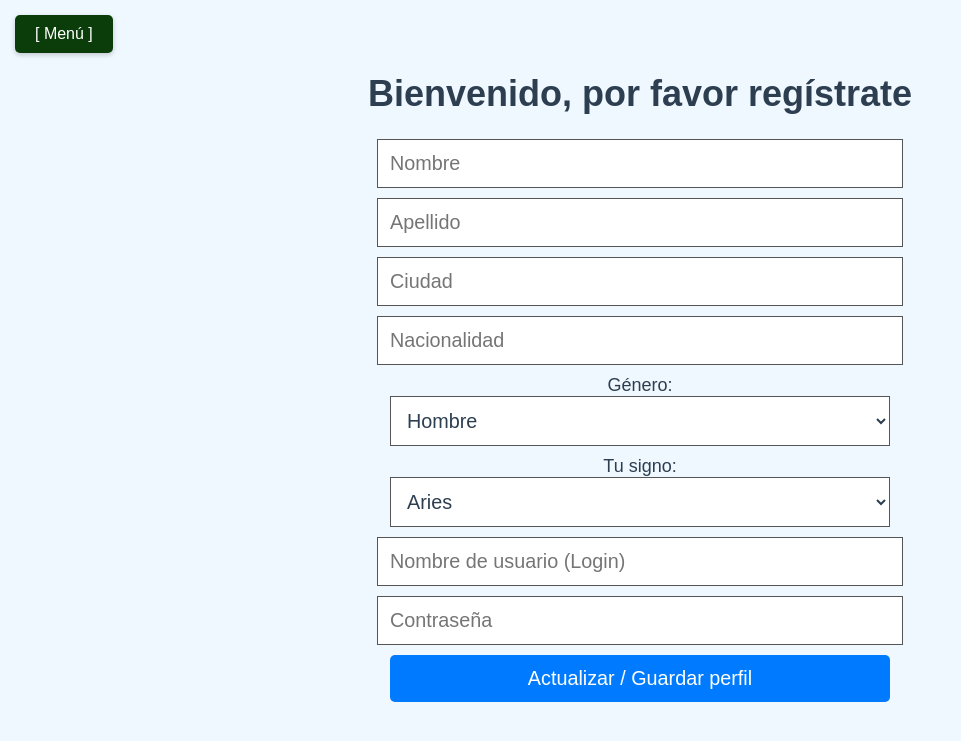
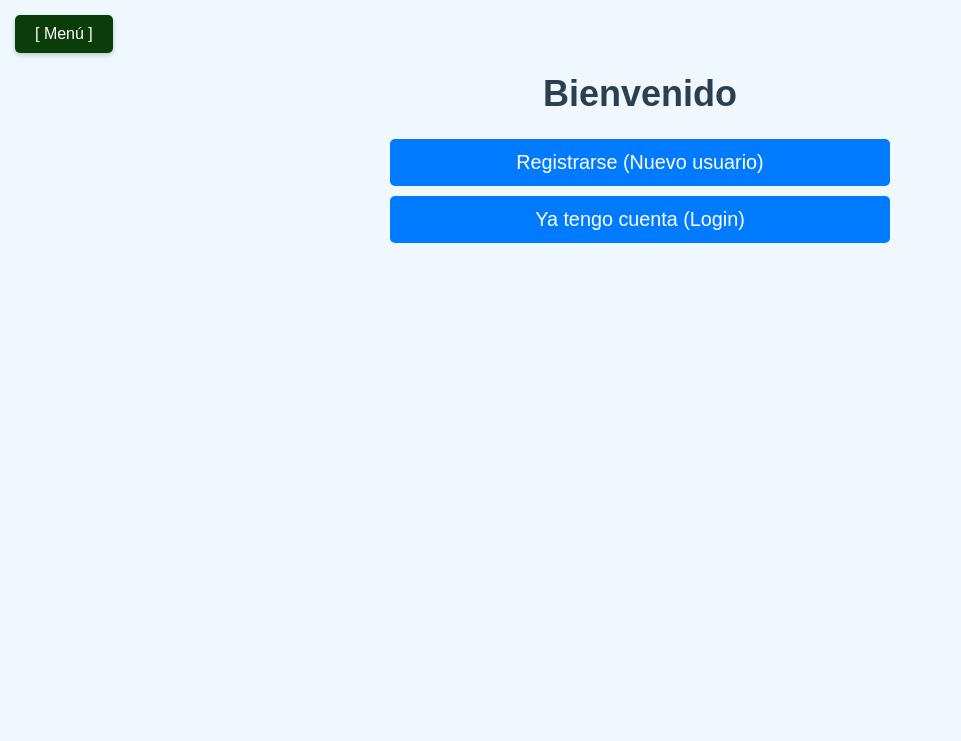
Before and after one commit to maxpro4kzzz-glitch/maxiweb-2026, a Flask app: page / in a window 1280 px wide. Shown: the top 741 px of the page, without its empty margins (0-961 px from the left). Run offline with Flask 3, Linux system fonts and the light colour scheme; parts of the project's set-up code (start-up, migrations or seed data) failed here and were passed over.

Commit message:
Implementar sistema de login y formularios separados en login.html

```diff
--- a/app.py
+++ b/app.py
@@ -1,6 +1,6 @@
 from flask import Flask, render_template, request, redirect, url_for, flash, session
 from flask_sqlalchemy import SQLAlchemy
-from flask_login import LoginManager
+from flask_login import LoginManager, UserMixin, login_user, current_user
 from datetime import datetime, timedelta
 from pytz import timezone
 import random
@@ -11,9 +11,9 @@ from functools import wraps
 def login_requerido(f):
     @wraps(f)
     def decorated_function(*args, **kwargs):
-        if 'nombre' not in session:
-            flash("Por favor, regístrate primero.")
-            return redirect(url_for('login')) # O redirígelo a un login si tienes
+        if not current_user.is_authenticated:
+            flash("Por favor, inicia sesión primero.")
+            return redirect(url_for('login_ruta')) # Esta ruta la crearemos luego
         return f(*args, **kwargs)
     return decorated_function
 
@@ -28,7 +28,8 @@ app.config['PERMANENT_SESSION_LIFETIME'] = timedelta(days=30)
 # Lista de visitantes que ya tenías
 visitantes = []
 
-class User(db.Model):
+# Cámbialo por esto:
+class User(db.Model, UserMixin):
     id = db.Column(db.Integer, primary_key=True)
     username = db.Column(db.String(80), unique=True, nullable=False)
     password_hash = db.Column(db.String(128), nullable=False)
@@ -62,6 +63,22 @@ def index():
     return render_template("index.html", mensajes=mensajes)
     # Ordenamos por fecha descendente (lo último primero)
     return render_template("index.html", mensajes=mensajes)
+
+@app.route('/login', methods=['GET', 'POST'])
+def login_ruta():
+    if request.method == 'POST':
+        username = request.form.get('username')
+        password = request.form.get('password')
+        user = User.query.filter_by(username=username).first()
+
+        if user and bcrypt.check_password_hash(user.password_hash, password):
+            login_user(user)
+            flash("¡Bienvenido de nuevo!")
+            return redirect(url_for('index'))
+        else:
+            flash("Usuario o contraseña incorrectos.")
+
+    return render_template("login.html")
 
 @app.route('/enviar_mensaje', methods=['POST'])
 def enviar_mensaje():
--- a/templates/login.html
+++ b/templates/login.html
@@ -2,7 +2,7 @@
 <html lang="es">
 <head>
     <meta charset="UTF-8">
-    <title>Registro</title>
+    <title>Acceso al Foro</title>
     <link rel="stylesheet" href="{{ url_for('static', filename='estilo.css') }}">
 </head>
 <body>
@@ -10,39 +10,57 @@
 
     <div id="mi-menu" class="sidebar">
         <a href="javascript:void(0)" class="closebtn" onclick="cerrarMenu()">&times;</a>
-    <a href="/">Registro / Perfil</a>
-    <a href="/foro">Foro público</a> <a href="/juego">Juegos</a>
+        <a href="/">Registro / Login</a>
+        <a href="/foro">Foro público</a>
+        <a href="/juego">Juegos</a>
     </div>
-    <h1>Bienvenido, por favor regístrate</h1>
-   <form action="/perfil" method="POST">
-    <input type="text" name="nombre" value="{{ session.get('nombre', '') }}" placeholder="Nombre" required>
-    <input type="text" name="apellido" value="{{ session.get('apellido', '') }}" placeholder="Apellido" required>
-    <input type="text" name="ciudad" value="{{ session.get('ciudad', '') }}" placeholder="Ciudad" required>
-    <input type="text" name="nacionalidad" value="{{ session.get('nacionalidad', '') }}" placeholder="Nacionalidad" required>
+
+    <h1>Bienvenido</h1>
+
+    <div style="margin-bottom: 20px;">
+        <button onclick="mostrarForm('registro')">Registrarse (Nuevo usuario)</button>
+        <button onclick="mostrarForm('login')">Ya tengo cuenta (Login)</button>
+    </div>
+
+    <form id="form-registro" action="/perfil" method="POST" style="display:none;">
+        <h3>Crear nueva cuenta</h3>
+        <input type="text" name="nombre" placeholder="Nombre" required>
+        <input type="text" name="apellido" placeholder="Apellido" required>
+        <input type="text" name="ciudad" placeholder="Ciudad" required>
+        <input type="text" name="nacionalidad" placeholder="Nacionalidad" required>
 
         <label>Género:</label>
         <select name="genero">
-        <option value="hombre" {% if session.get('genero') == 'hombre' %}selected{% endif %}>Hombre</option>
-        <option value="mujer" {% if session.get('genero') == 'mujer' %}selected{% endif %}>Mujer</option>
+            <option value="hombre">Hombre</option>
+            <option value="mujer">Mujer</option>
         </select>
 
         <label>Tu signo:</label>
         <select name="signo">
             {% for s in ['Aries', 'Tauro', 'Geminis', 'Cancer', 'Leo', 'Virgo', 'Libra', 'Escorpio', 'Sagitario', 'Capricornio', 'Acuario', 'Piscis'] %}
-            <option value="{{ s }}" {% if session.get('signo') == s %}selected{% endif %}>{{ s }}</option>
+                <option value="{{ s }}">{{ s }}</option>
             {% endfor %}
         </select>
- <input type="text" name="username" placeholder="Nombre de usuario (Login)" required>
+
+        <input type="text" name="username" placeholder="Nombre de usuario" required>
         <input type="password" name="password" placeholder="Contraseña" required>
-    <button type="submit">Actualizar / Guardar perfil</button>
+        <button type="submit">Registrarse</button>
     </form>
+
+    <form id="form-login" action="/login" method="POST" style="display:none;">
+        <h3>Iniciar Sesión</h3>
+        <input type="text" name="username" placeholder="Nombre de usuario" required>
+        <input type="password" name="password" placeholder="Contraseña" required>
+        <button type="submit">Entrar</button>
+    </form>
+
     <script>
-    function abrirMenu() {
-        document.getElementById("mi-menu").style.width = "250px";
-    }
+        function abrirMenu() { document.getElementById("mi-menu").style.width = "250px"; }
+        function cerrarMenu() { document.getElementById("mi-menu").style.width = "0"; }
 
-    function cerrarMenu() {
-        document.getElementById("mi-menu").style.width = "0";
+        function mostrarForm(tipo) {
+            document.getElementById('form-registro').style.display = (tipo === 'registro') ? 'block' : 'none';
+            document.getElementById('form-login').style.display = (tipo === 'login') ? 'block' : 'none';
         }
     </script>
 </body>
```
Lines whose indentation alone changed are shown as unchanged.
